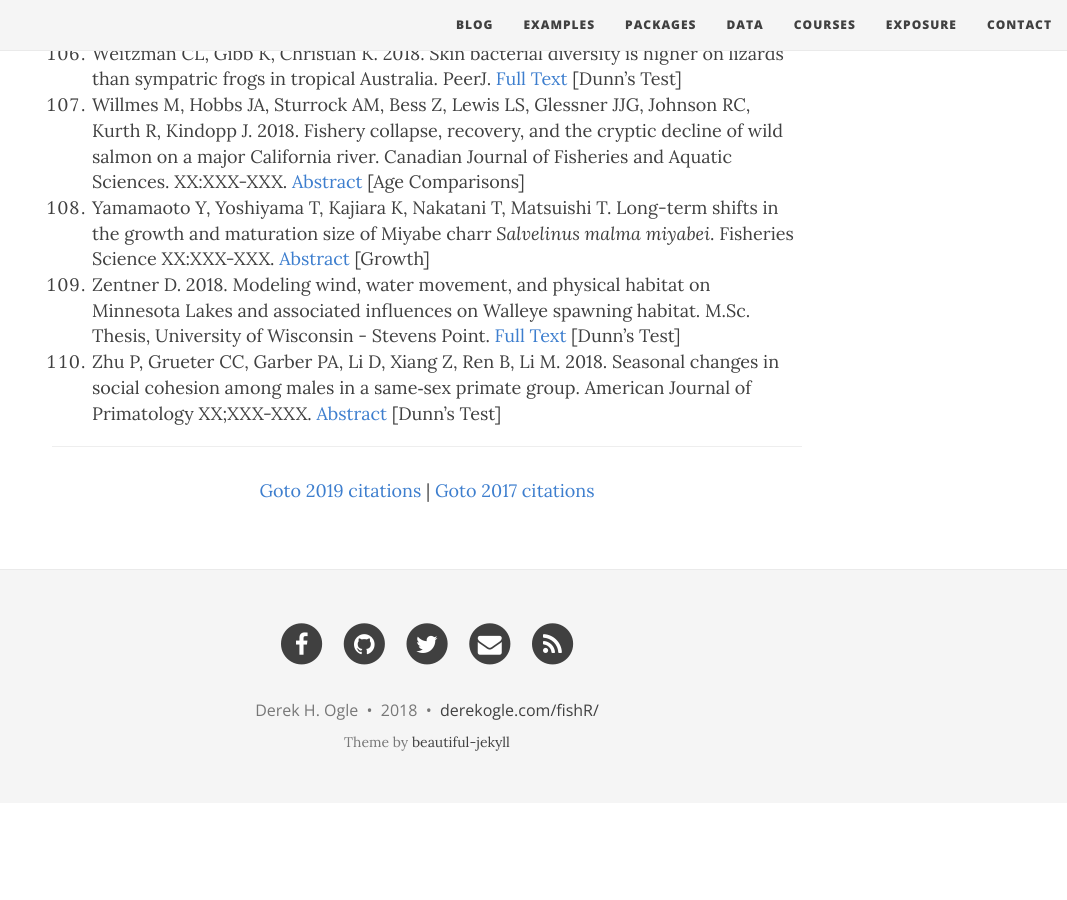
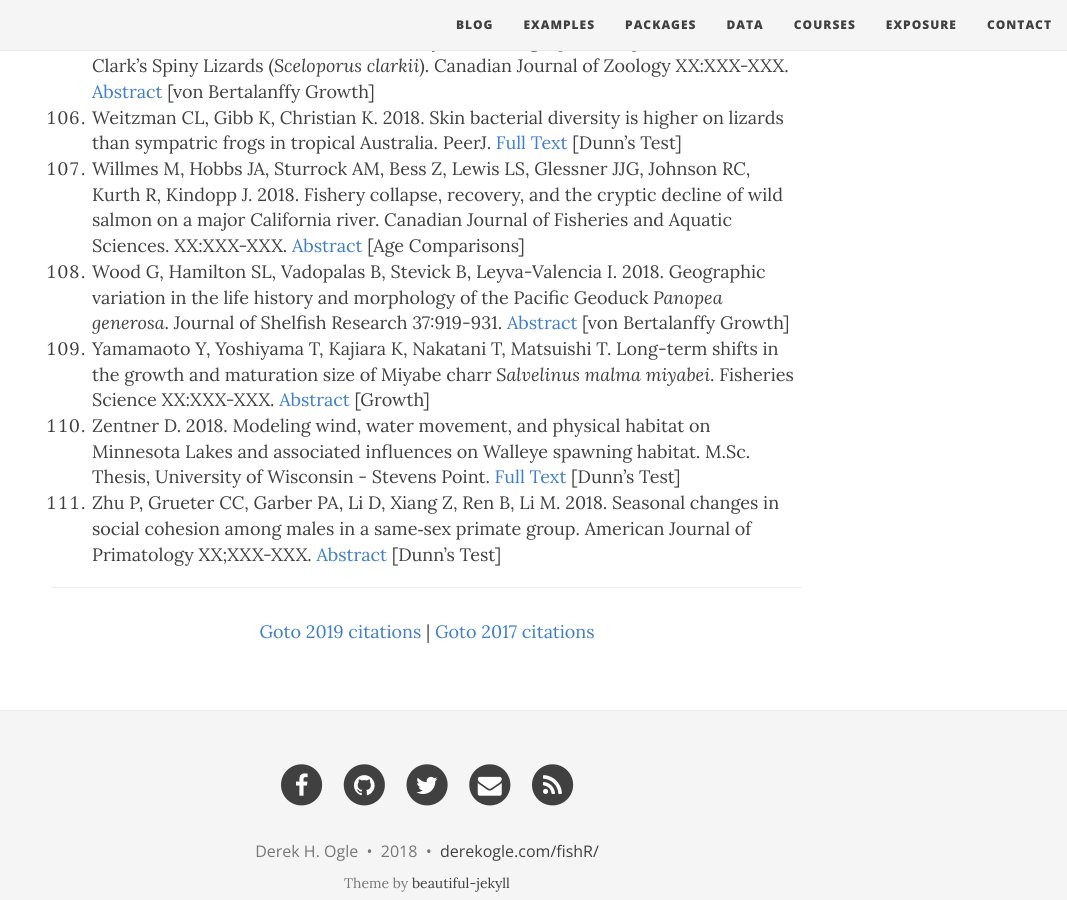
Before and after one commit to droglenc/fishR, a Jekyll site: the page built from exposure/exposure-citations18.md, in a window 1280 px wide and 900 px high, scrolled down 9816 px. Shown: the whole window, without its empty margins (213-1280 px from the left). Built offline with Jekyll 4.4.1, drawn with Linux system fonts in a browser that asks for light colours; nearby versions of some CDN libraries; before the commit the page ends 10619 px from its top, so only the background shows below that.

Commit message:
Added citations

```diff
--- a/exposure/exposure-citations18.md
+++ b/exposure/exposure-citations18.md
@@ -109,12 +109,14 @@ e0203537. [Full Text](https://journals.plos.org/plosone/article?id=10.1371/journ
 1. Tilami SK, Sampels S, Zajic T, Krejsa J, Masilko J, Mraz J. 2018. Nutritional value of several commercially important river fish species from the Czech Republic. PeerJ. [Full Text](https://peerj.com/articles/5729/) [Dunn Test]
 1. Tokash AF. 2018. Somatic growth in head-started Diamond-backed Terrapins, *Malaclemys terrapin*, and their wild counterparts. M.Sc. Thesis, Ohio University. 92 pp. [Full Text](http://www.dtwg.org/Bibliography/Theses/Tokash%25202018.pdf) [Growth]
 1. Tuffley E-J, de Lestang S, How J, Langlois T. 2018. Methodological comparison for sampling populations of a commercially important rock lobster species. Bulletin of Marine Science 94:1035-1054. [Abstract](https://www.ingentaconnect.com/contentone/umrsmas/bullmar/2018/00000094/00000003/art00031) [Schnabel Mark-Recapture]
+
 1. Vasey N, Mogilewsky M, Schatz GE. 2018. Infant nest and stash sites of Variegated Lemurs (*Varecia rubra*): The extended phenotype. American Journal of Primatology XX:XXX-XXX. [Abstract](https://onlinelibrary.wiley.com/doi/abs/10.1002/ajp.22911) [???]
 1. Vasquez HE, Zheng X, Zhan X, Gu Z, Wang A. 2018. Byssus growth in Winged Peral Oyster *Pteria penguin* (Roding, 1798). Journal of Shellfish Research 37:515-519. [Abstract](http://www.bioone.org/doi/abs/10.2983/035.037.0307) [XXX]
 1. Vukov D, Ilic M, Cuk M, Radulovic S, Igic R, Janauer GA. 2018. Combined effects of physical environmental conditions and anthropogenic alterations are associated with macrophyte habitat fragmentation in rivers - Study of the Danube in Serbia. Science of the Total Environment 634:780-790. [Abstract](https://www.sciencedirect.com/science/article/pii/S0048969718311288) [Dunn's Test]
 1. Watkins HV, Blouin-Demers G. 2018. Body size, not age, predicts parasite load in Clark's Spiny Lizards (*Sceloporus clarkii*). Canadian Journal of Zoology XX:XXX-XXX. [Abstract](http://www.nrcresearchpress.com/doi/abs/10.1139/cjz-2017-0328) [von Bertalanffy Growth]
 1. Weitzman CL, Gibb K, Christian K. 2018. Skin bacterial diversity is higher on lizards than sympatric frogs in tropical Australia. PeerJ. [Full Text](https://peerj.com/articles/5960/) [Dunn's Test]
 1. Willmes M, Hobbs JA, Sturrock AM, Bess Z, Lewis LS, Glessner JJG, Johnson RC, Kurth R, Kindopp J. 2018. Fishery collapse, recovery, and the cryptic decline of wild salmon on a major California river. Canadian Journal of Fisheries and Aquatic Sciences. XX:XXX-XXX. [Abstract](http://www.nrcresearchpress.com/doi/abs/10.1139/cjfas-2017-0273#.Wl5BqnlG3uM) [Age Comparisons]
+1. Wood G, Hamilton SL, Vadopalas B, Stevick B, Leyva-Valencia I. 2018. Geographic variation in the life history and morphology of the Pacific Geoduck *Panopea generosa*. Journal of Shelfish Research 37:919-931. [Abstract](http://www.bioone.org/doi/abs/10.2983/035.037.0502&) [von Bertalanffy Growth]
 1. Yamamaoto Y, Yoshiyama T, Kajiara K, Nakatani T, Matsuishi T. Long-term shifts in the growth and maturation size of Miyabe charr *Salvelinus malma miyabei*. Fisheries Science XX:XXX-XXX. [Abstract](https://link.springer.com/article/10.1007/s12562-018-1186-5) [Growth]
 1. Zentner D. 2018. Modeling wind, water movement, and physical habitat on Minnesota Lakes and associated influences on Walleye spawning habitat. M.Sc. Thesis, University of Wisconsin - Stevens Point. [Full Text](https://www.researchgate.net/profile/Douglas_Zentner/publication/325079219_Modeling_Wind_Water_Movement_and_Physical_Habitat_on_Minnesota_Lakes_and_Associated_Influences_on_Walleye_Spawning_Habitat/links/5af55435a6fdcc0c030b3b9f/Modeling-Wind-Water-Movement-and-Physical-Habitat-on-Minnesota-Lakes-and-Associated-Influences-on-Walleye-Spawning-Habitat&hl=en&sa=X&scisig=AAGBfm14t8jOTL3lECTd4lbUmn5o5pgf6Q&nossl=1&oi=scholaralrt) [Dunn's Test]
 1. Zhu P, Grueter CC, Garber PA, Li D, Xiang Z, Ren B, Li M. 2018. Seasonal changes in social cohesion among males in a same‐sex primate group. American Journal of Primatology XX;XXX-XXX. [Abstract](https://onlinelibrary.wiley.com/doi/abs/10.1002/ajp.22914) [Dunn's Test]
```
Also changed, not shown: other parts of exposure/exposure-citations18.md (+1 -1 lines), exposure/exposure-citations19.md (+1 -0 lines).
